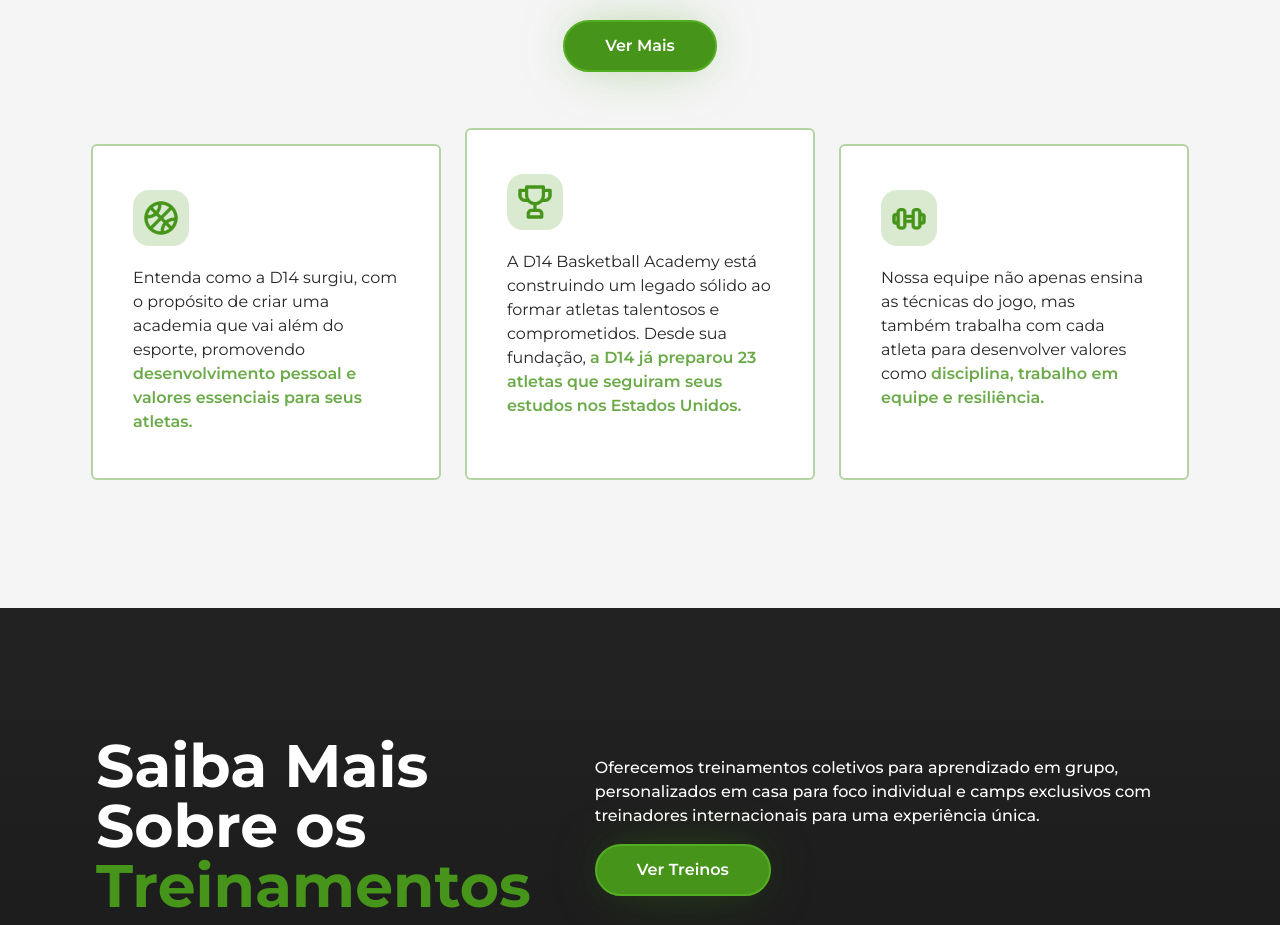
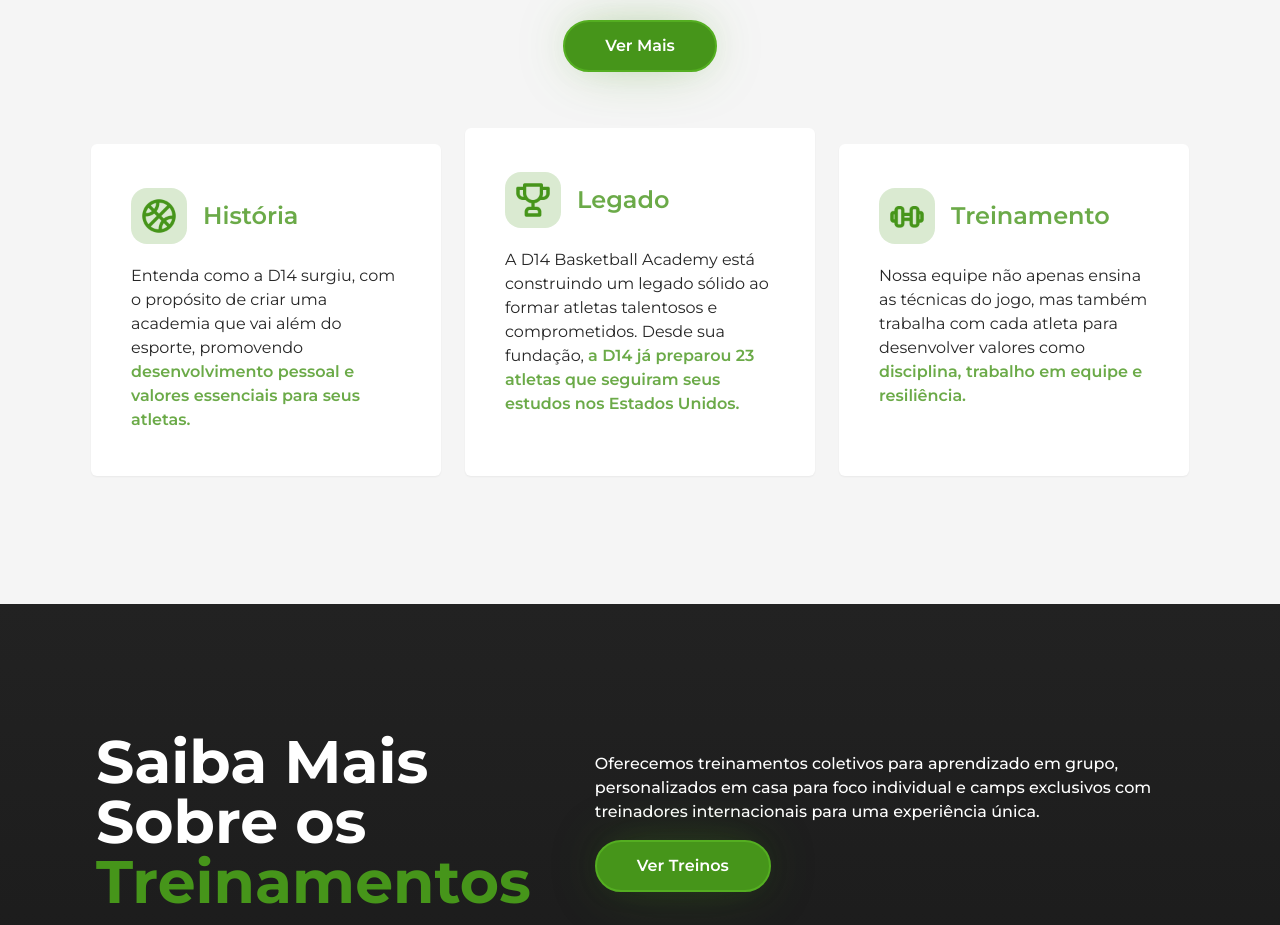
Before and after one commit to zeguicosta/D14-Basketball-Academy, a React (Vite) app: page / in a window 1280 px wide. Shown: the part 1000-1925 px from the top of the page. Built offline with nearby package versions, Linux system fonts and the light colour scheme.

Commit message:
Ajustando cards do Home

```diff
--- a/src/components/Nav.jsx
+++ b/src/components/Nav.jsx
@@ -30,11 +30,11 @@
                     {/* Links de navegação */}
                     <div className={`duration-300 md:static absolute md:min-h-fit bg-neutral-900 min-h-[50vh] left-0 ${isOpen ? 'top-[90%]' : 'top-[-600%]'} md:w-auto w-full flex items-center px-5`}>
                         <div className='flex md:flex-row flex-col md:items-center md:gap-[1vw] gap-2 text-white font-medium'>
-                            <Link to='/' className='duration-150 rounded-lg px-5 py-2 border-[1px] border-transparent hover:bg-customGreen/40 hover:border-customGreen'>Início</Link>
-                            <Link to='/treinamentos' className='duration-150 rounded-lg px-5 py-2 border-[1px] border-transparent hover:bg-customGreen/40 hover:border-customGreen'>Treinamentos</Link>
-                            <Link to='/sobre' className='duration-150 rounded-lg px-5 py-2 border-[1px] border-transparent hover:bg-customGreen/40 hover:border-customGreen'>Sobre</Link>
-                            <Link to='/contato' className='duration-150 rounded-lg px-5 py-2 border-[1px] border-transparent hover:bg-customGreen/40 hover:border-customGreen'>Contato</Link>
-                            <Link to='/loja' className='duration-150 rounded-lg px-5 py-2 border-[1px] border-transparent hover:bg-customGreen/40 hover:border-customGreen'>Loja</Link>
+                            <Link to='/' className='duration-150 rounded-lg px-5 py-2 border-[1px] border-transparent hover:bg-customGreen/70 hover:border-customGreen'>Início</Link>
+                            <Link to='/treinamentos' className='duration-150 rounded-lg px-5 py-2 border-[1px] border-transparent hover:bg-customGreen/70 hover:border-customGreen'>Treinamentos</Link>
+                            <Link to='/sobre' className='duration-150 rounded-lg px-5 py-2 border-[1px] border-transparent hover:bg-customGreen/70 hover:border-customGreen'>Sobre</Link>
+                            <Link to='/contato' className='duration-150 rounded-lg px-5 py-2 border-[1px] border-transparent hover:bg-customGreen/70 hover:border-customGreen'>Contato</Link>
+                            <Link to='/loja' className='duration-150 rounded-lg px-5 py-2 border-[1px] border-transparent hover:bg-customGreen/70 hover:border-customGreen'>Loja</Link>
                         </div>
                     </div>
 
--- a/src/routes/Home.jsx
+++ b/src/routes/Home.jsx
@@ -17,87 +17,52 @@
                 <Link to='/contato' className="mt-10 rounded-full relative border-2 border-customGreen3 bg-customGreen2 py-2.5 px-8 font-medium uppercase text-white shadow-custom-shadow shadow-customGreen3/80 duration-150 hover:bg-customGreen2/80">
                     <button className="font-semibold relative z-55 uppercase">Faça sua Inscrição</button>
                 </Link>
-                {/* <button onClick={() => {
-                    document.getElementById('equipe').scrollIntoView({behavior: 'smooth'});
-                    }}
-                    className="absolute bottom-10 animate-bounce rounded-full shadow-md shadow-white/40 hover:shadow-lg">
-                    <img src={Seta} className="w-8 rotate-90 hover:scale-110 duration-200" />
-                </button> */}
             </section>
 
-            {/* Equipe */}
-            {/* <div id="equipe" className="bg-neutral-100"></div>
-            <section className="bg-neutral-100 h-auto min-h-fit flex flex-wrap justify-center px-3 py-32 items-center gap-6 text-center xl:text-left">
-                <div className="px-8">
-                    <h1 className="font-bold text-neutral-800 text-7xl mb-2 ">Conheça a</h1>
-                    <h1 className="font-bold text-neutral-800 text-7xl ">Nossa <span className="text-customGreen">Equipe</span></h1>
-
-                    <p className="mt-8 text-neutral-800">Descubra a história de cada um dos integrantes da D14.</p>
-
-                    <Link to='/sobre' >
-                        <button className="rounded-sm text-white font-semibold px-10 py-3 mt-8 shadow-md duration-100 bg-customGreen shadow-customGreen/40 hover:bg-neutral-800 hover:shadow-neutral-800/30">Conhecer</button>
-                    </Link>
-
-                    <div className="flex flex-wrap text-neutral-800 gap-6 justify-center">
-                        <Link className="bg-white border-2 border-neutral-200 mt-12 text-left h-auto w-80 px-10 py-11 rounded-md duration-200 cursor-pointer hover:shadow-md hover:translate-y-1 hover:bg-white" to='/sobre' >
-                            <div>
-                                <img className="w-10" src={Especializacao} />
-                                <h3 className="font-bold text-[22px] py-4">Especialização</h3>
-                                <p>Cada membro da equipe D14 traz uma vasta bagagem no mundo do basquete, com anos de experiência como jogadores e treinadores.</p>
-                            </div>
-                        </Link>
-
-                        <Link className="bg-white border-2 border-neutral-200 mt-12 text-left h-auto w-80 px-10 py-11 rounded-md  duration-200 cursor-pointer hover:shadow-md hover:translate-y-1" to='/sobre' >
-                            <div>
-                                <img className="w-10" src={Filosofia} />
-                                <h3 className="font-bold text-[22px] py-4">Filosofia</h3>
-                                <p>Nossa equipe não apenas ensina as técnicas do jogo, mas também trabalha com cada atleta para desenvolver valores como disciplina, trabalho em equipe e resiliência.</p>
-                            </div>
-                        </Link>
-                    </div>
-                </div>
-
-                <div className="px-8 mt-10 xl:mt-0">
-                    <img className="shadow-md w-auto" src={Equipe} />
-                </div>
-            </section> */}
-
             {/* Sobre Nós */}
-            <section className="bg-neutral-100 h-auto min-h-fit flex flex-col justify-center px-8 py-32 items-center gap-6 text-center xl:text-left text-neutral-800">
+            <section className="bg-neutral-100 h-auto 2xl:h-screen min-h-fit flex flex-col justify-center px-8 py-32 items-center gap-6 text-center xl:text-left text-neutral-800">
                 <h1 className="font-bold text-6xl text-center md:px-10">Conheça melhor a <span className="text-customGreen"> D14</span></h1>
-                {/* <p>Entenda a nossa origem e o que nos motiva a transformar o desempenho dos alunos.</p> */}
 
                 <Link to='/sobre' >
                     <button className="bg-customGreen border-2 border-customGreen4 mt-2 rounded-full text-white font-semibold px-10 py-3 shadow-customGreen/40 shadow-custom-shadow duration-150 hover:bg-customGreen5">Ver Mais</button>
                 </Link>
 
                 <div className="flex flex-wrap text-neutral-800 gap-6 justify-center">
-                    <Link className="mt-12 bg-white border-2 border-customGreen/40 text-left h-auto w-[350px] px-10 py-11 rounded-md duration-200 cursor-pointer hover:shadow-md hover:translate-y-1" to='/sobre' >
+                    <Link className="mt-12 bg-white text-left h-auto w-[350px] px-10 py-11 rounded-md duration-200 cursor-pointer shadow-sm hover:shadow-md hover:translate-y-1" to='/sobre' >
                         <div>
+                            <div className="flex items-center gap-4">
                                 <div className="bg-customGreen/20 rounded-2xl w-14 h-14 flex items-center justify-center mb-5">
                                     <img className="w-10" src={Bola} />
                                 </div>
-                            {/* <h3 className="font-bold text-[22px] py-4 text-customGreen">História</h3> */}
+                                <h3 className="text-2xl pb-5 font-semibold text-customGreen/80">História</h3>
+                            </div>
+
                             <p>Entenda como a D14 surgiu, com o propósito de criar uma academia que vai além do esporte, promovendo <span className="font-semibold text-customGreen/80">desenvolvimento pessoal e valores essenciais para seus atletas.</span></p>
                         </div>
                     </Link>
 
-                    <Link className="mt-12 xl:mt-8 bg-white border-2 border-customGreen/40 text-left h-auto w-[350px] px-10 py-11 rounded-md duration-200 cursor-pointer hover:shadow-md hover:translate-y-1" to='/sobre' >
+                    <Link className="mt-12 xl:mt-8 bg-white text-left h-auto w-[350px] px-10 py-11 rounded-md duration-200 cursor-pointer shadow-sm hover:shadow-md hover:translate-y-1" to='/sobre' >
                         <div>
+                            <div className="flex items-center gap-4">
                                 <div className="bg-customGreen/20 rounded-2xl w-14 h-14 flex items-center justify-center mb-5">
                                     <img className="w-10" src={Legado} />
                                 </div>
-                            {/* <h3 className="font-bold text-[22px] py-4 text-customGreen">Legado</h3> */}
+                                <h3 className="text-2xl pb-5 font-semibold text-customGreen/80">Legado</h3>
+                            </div>
+
                             <p>A D14 Basketball Academy  está construindo um legado sólido ao formar atletas talentosos e comprometidos. Desde sua fundação, <span className="font-semibold text-customGreen/80">a D14 ​já ​preparou 23 atletas que ​seguiram seus estudos nos ​Estados Unidos.</span></p>
                         </div>
                     </Link>
 
-                    <Link className="mt-12 bg-white border-2 border-customGreen/40 text-left h-auto w-[350px] px-10 py-11 rounded-md duration-200 cursor-pointer hover:shadow-md hover:translate-y-1" to='/treinamentos' >
+                    <Link className="mt-12 bg-white text-left h-auto w-[350px] px-10 py-11 rounded-md duration-200 cursor-pointer shadow-sm hover:shadow-md hover:translate-y-1" to='/treinamentos' >
                         <div>
+                            <div className="flex items-center gap-4">
                                 <div className="bg-customGreen/20 rounded-2xl w-14 h-14 flex items-center justify-center mb-5">
                                     <img className="w-10" src={Peso} />
                                 </div>
-                            {/* <h3 className="font-bold text-[22px] py-4 text-customGreen">Filosofia</h3> */}
+                                <h3 className="text-2xl pb-5 font-semibold text-customGreen/80">Treinamento</h3>
+                            </div>
+
                             <p>Nossa equipe não apenas ensina as técnicas do jogo, mas também trabalha com cada atleta para desenvolver valores como <span className="font-semibold text-customGreen/80">disciplina, trabalho em equipe e resiliência.</span></p>
                         </div>
                     </Link>
@@ -152,7 +117,7 @@
                     <Accordion title='Quais são os níveis de habilidade aceitos?' answer='Todos, aceitamos todos os níveis sem exceção. Nossa metodologia/dinâmica permite que todos cresçam e evoluam no mesmo ambiente, venham conhecer!' />
                     <div className="w-full my-4 bg-neutral-200 h-[2px]"></div>
                     <Accordion title='Quais são as idades aceitas?' answer='Nosso foco é U18, ou seja, temos um compromisso com a formação - dentro e fora das quadras - até 18 anos. Todavia, temos grupos de treinamentos para mais experientes também!
-                    Entendemos 12 anos como idade ideal para começar!' />
+                    Entendemos 11 anos como idade ideal para meninos e meninas começarem!' />
                     <div className="w-full my-4 bg-neutral-200 h-[2px]"></div>
                     <Accordion title='Quais são os horários do treinos?' answer='Treinos todos os sábados (09:00-12:00). Estejam prontos para nossos jogos, finais de semana sempre cheios de muito basquete na D14!' />
                     <div className="w-full my-4 bg-neutral-200 h-[2px]"></div>
```
Lines whose indentation alone changed are shown as unchanged.
